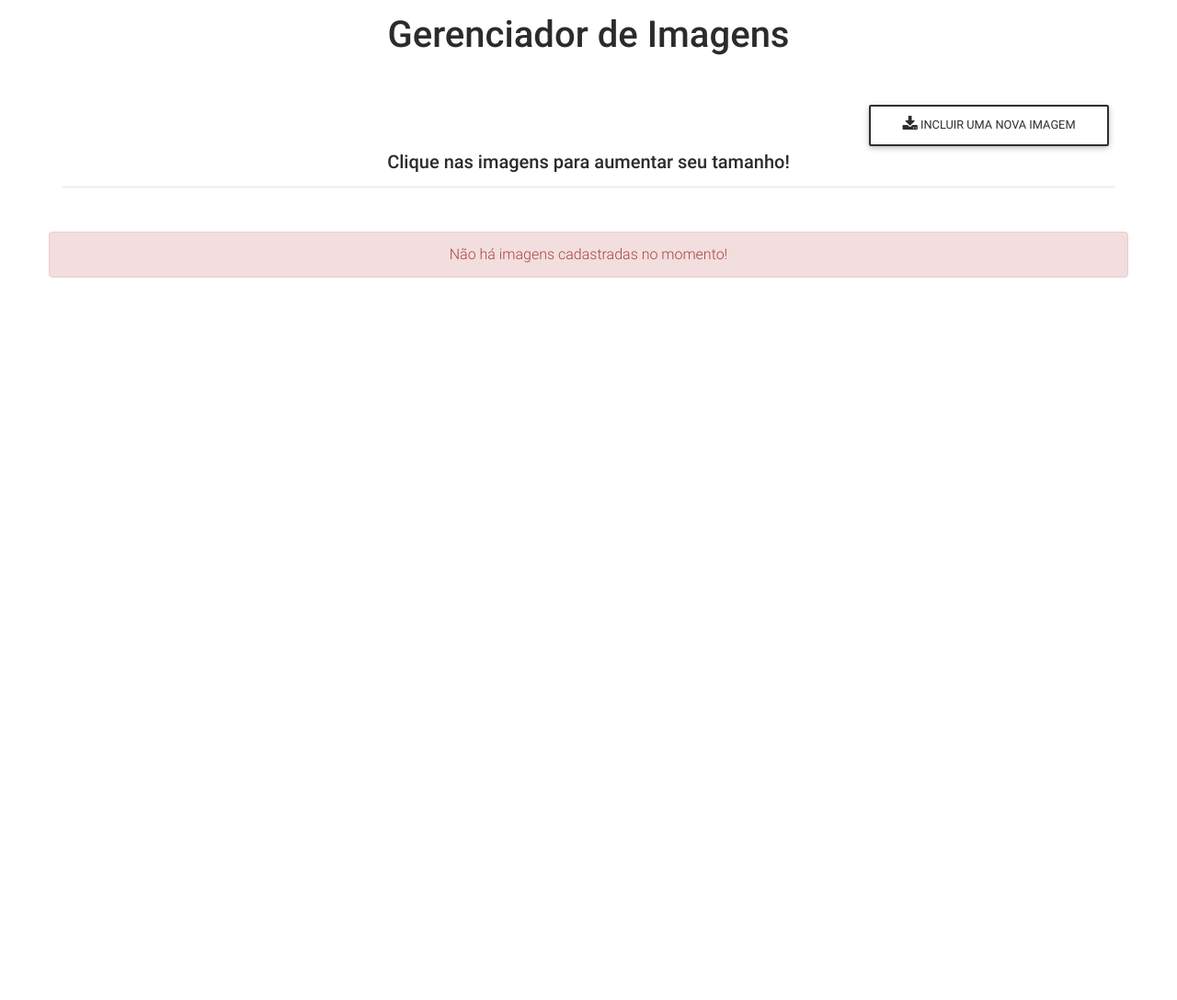
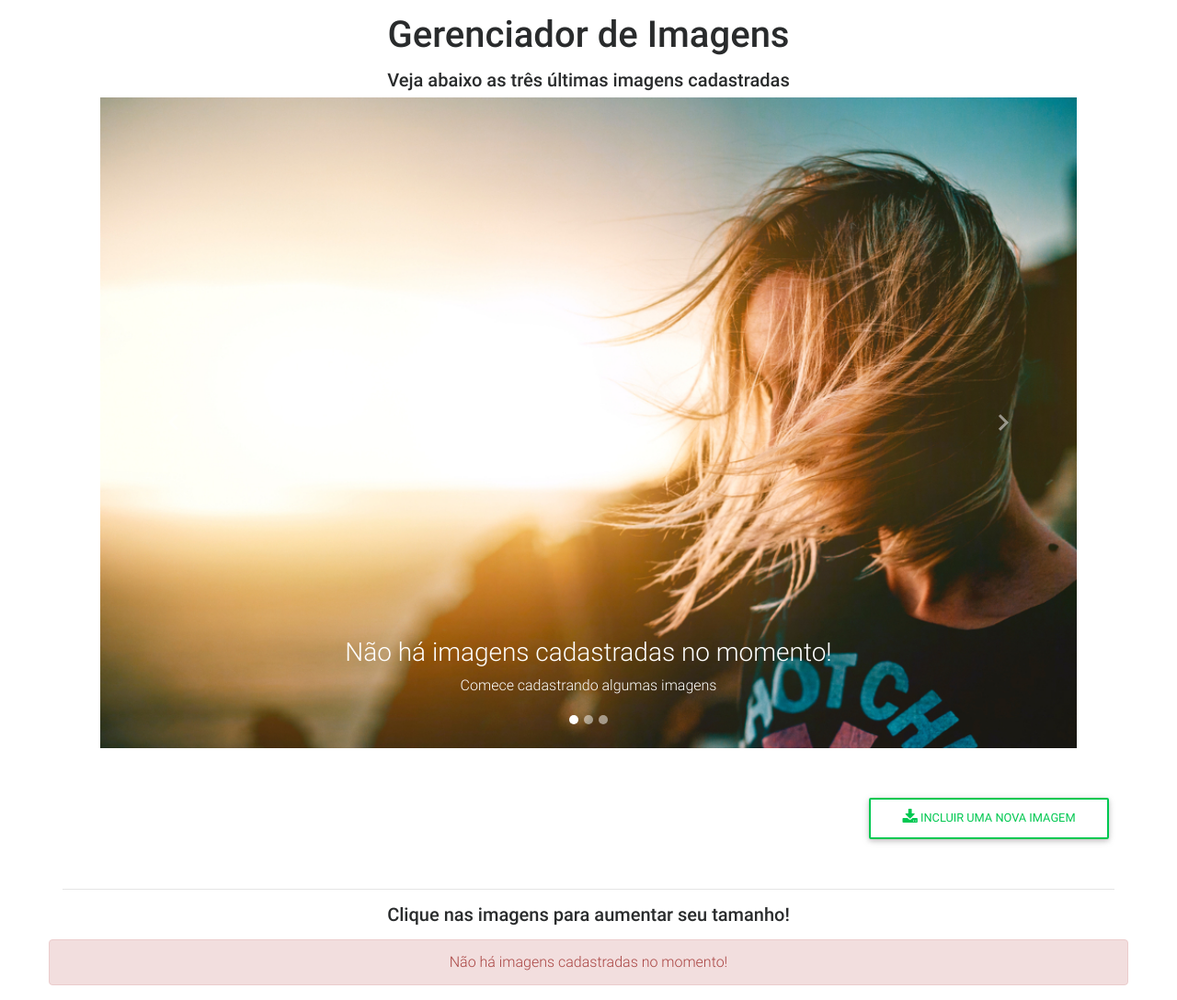
Before and after one commit to DenisMagno/gerenciadorImagens, a CodeIgniter app: page /gerenciadorImagens/ in a window 1280 px wide. Shown: the whole page at 92% size. Before the commit the page ends 302 px from the top, so only its background shows below. Run offline with CodeIgniter, Linux system fonts and the light colour scheme; data that the repository does not hold is empty.

Commit message:
Implementação do módulo do 'carousel' #2

```diff
--- a/application/controllers/Imagem.php
+++ b/application/controllers/Imagem.php
@@ -4,6 +4,9 @@
 			$this->load->helper('url');
 			$this->load->view('component/head.php');
 			$this->load->model('ImagemModel', 'model');
+
+			$dados = array('imagens' => $this->model->obterUltimasImagens());
+			$this->load->view('carousel.php', $dados);
 
 			$this->load->view('inclusaoImagem.php');
 
--- a/application/libraries/ImagemLib.php
+++ b/application/libraries/ImagemLib.php
@@ -107,5 +107,16 @@
 				return false;
 			}
 		}
+
+		public function obtemUltimasImagens(){
+			$sql = "SELECT * FROM imagem ORDER BY id DESC LIMIT 3";
+			$query = $this->db->query($sql);
+
+			if($query->result() != null){
+				return $query->result_array();
+			}else{
+				return false;
+			}
+		}
 	}
 ?>
--- a/application/models/ImagemModel.php
+++ b/application/models/ImagemModel.php
@@ -73,5 +73,13 @@
 
 			return array('sucesso' => "Imagem salva com sucesso!");
 		}
+
+		public function obterUltimasImagens(){
+			$imagem = new ImagemLib();
+
+			$listaDeImagens = $imagem->obtemUltimasImagens();
+
+			return $listaDeImagens;
+		}
 	}
 ?>
--- /dev/null
+++ b/application/views/carousel.php
@@ -0,0 +1,44 @@
+<div class="container-carousel">
+	<h1 class="text-center h1 mt-3">Gerenciador de Imagens</h1>
+
+	<h3 class="text-center h5 mt-3">Veja abaixo as três últimas imagens cadastradas</h3>
+
+	<div class="row">
+		<div class="col-md-10 mx-auto">
+			<div id="carouselExampleIndicators" class="carousel slide" data-ride="carousel">
+				<ol class="carousel-indicators">
+					<li data-target="#carouselExampleIndicators" data-slide-to="0" class="active"></li>
+					<li data-target="#carouselExampleIndicators" data-slide-to="1"></li>
+					<li data-target="#carouselExampleIndicators" data-slide-to="2"></li>
+				</ol>
+				<div class="carousel-inner">
+					<?php if(!empty($imagens)){ foreach($imagens as $key => $value){ ?>
+						<div class="carousel-item <?php if($key == 0){echo "active";} ?>">
+							<img class="d-block w-100" src="<?= $imagens[$key]['endereco'] ?>" alt="First slide">
+							<div class="carousel-caption d-none d-md-block">
+								<h3><?= $imagens[$key]['titulo'] ?></h3>
+								<p><?= $imagens[$key]['descricao'] ?></p>
+							</div>
+						</div>
+					<?php }} else { ?>
+						<div class="carousel-item active">
+							<img class="d-block w-100" src="imagens_bd/20171119011109.png" alt="First slide">
+							<div class="carousel-caption d-none d-md-block">
+								<h3>Não há imagens cadastradas no momento!</h3>
+								<p>Comece cadastrando algumas imagens</p>
+							</div>
+						</div>
+					<?php } ?>
+				</div>
+				<a class="carousel-control-prev" href="#carouselExampleIndicators" role="button" data-slide="prev">
+					<span class="carousel-control-prev-icon" aria-hidden="true"></span>
+					<span class="sr-only">Previous</span>
+				</a>
+				<a class="carousel-control-next" href="#carouselExampleIndicators" role="button" data-slide="next">
+					<span class="carousel-control-next-icon" aria-hidden="true"></span>
+					<span class="sr-only">Next</span>
+				</a>
+			</div>
+		</div>
+	</div>
+</div>
--- a/application/views/galeria.php
+++ b/application/views/galeria.php
@@ -1,4 +1,6 @@
 <div class="container-galeria col-md-11 mx-auto mt-5">
+	<hr>
+	<h5 class="text-center h5 mb-3">Clique nas imagens para aumentar seu tamanho!</h5>
 	<div class="row">
 		<?php if(!empty($imagens)){ foreach($imagens as $key => $value){ ?>
 			<figure class="col-md-4">
@@ -25,7 +27,7 @@
 					</div>
 				</div>
 
-				<button type="button" class="btn btn-outline-primary" data-toggle="modal" data-target="#modalEdicao<?= $key ?>"><i class="fa fa-edit" aria-hidden="true"></i> Editar</button>
+				<button type="button" class="btn btn-outline-elegant" data-toggle="modal" data-target="#modalEdicao<?= $key ?>"><i class="fa fa-edit" aria-hidden="true"></i> Editar</button>
 				<!-- ModalEdição -->
 				<div class="modal fade" id="modalEdicao<?= $key ?>" tabindex="-1" role="dialog" aria-labelledby="modalEdicao<?= $key ?>Label" aria-hidden="true">
 					<div class="modal-dialog modal-lg" role="document">
--- a/application/views/inclusaoImagem.php
+++ b/application/views/inclusaoImagem.php
@@ -1,7 +1,5 @@
-<h1 class="text-center h1 mt-3">Gerenciador de Imagens</h1>
 <div class="container-inclusao col-md-11 mx-auto mt-5 text-right">
-	<button type="button" class="btn btn-outline-elegant" data-toggle="modal" data-target="#modalInclusao"><i class="fa fa-download" aria-hidden="true"></i> Incluir uma nova imagem</button>
-	<h5 class="text-center h5">Clique nas imagens para aumentar seu tamanho!</h5>
+	<button type="button" class="btn btn-outline-success" data-toggle="modal" data-target="#modalInclusao"><i class="fa fa-download" aria-hidden="true"></i> Incluir uma nova imagem</button>
 
 	<?php if (isset($mensagem['erro'])){ ?>
 		<div class="col-md-12 alert alert-danger text-center mt-3" role="alert">
@@ -45,5 +43,4 @@
 			</div>
 		</div>
 	</div>
-	<hr>
 </div>
```
